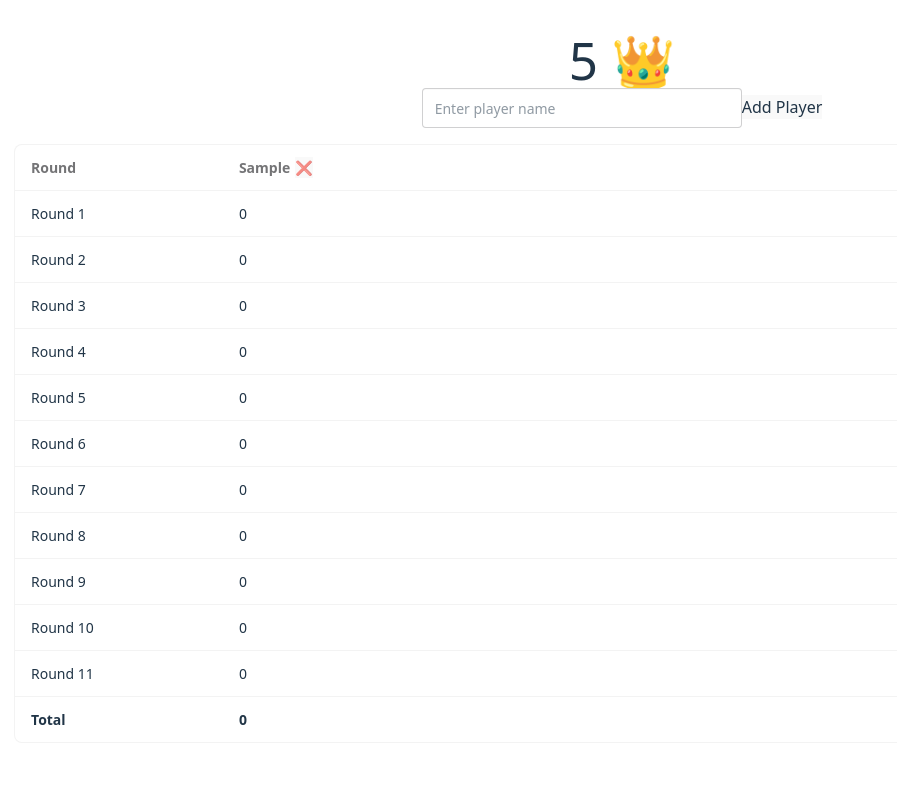
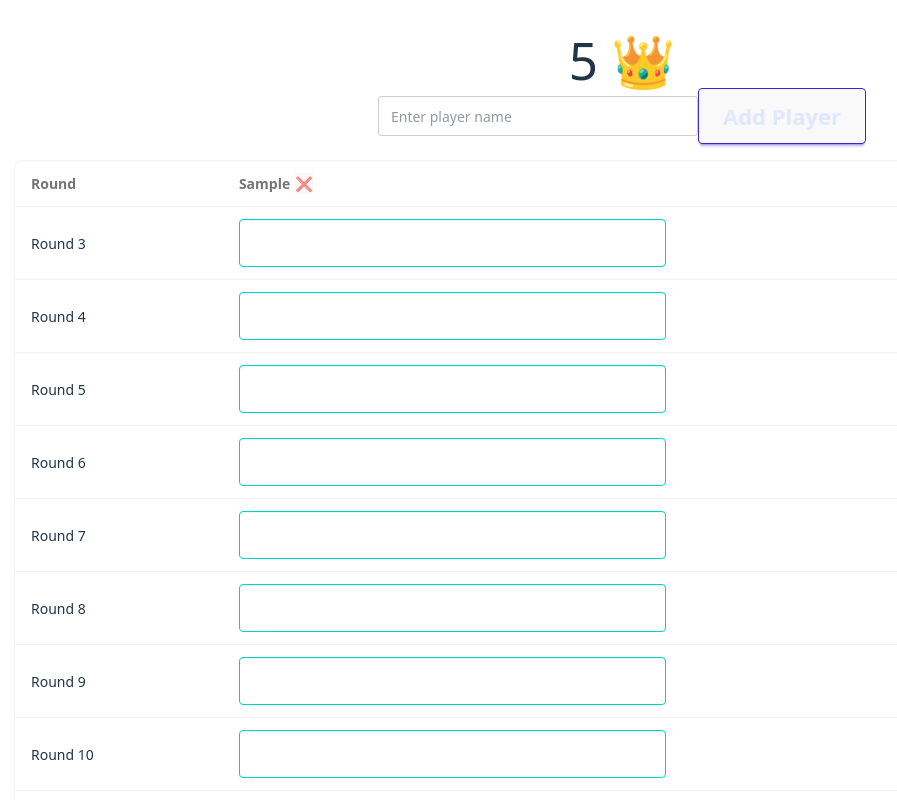
Before and after one commit to khnguy3n/five, a React (Vite) app: page / in a window 1280 px wide. Both pictures are taken after typing "Sample" into the empty fields and a click on the button "Add Player". Shown: the top 800 px of the page, without its empty margins (18-915 px from the left). Built offline with nearby package versions, Linux system fonts and the light colour scheme.

Commit message:
fix 0 issue and make elements larger

```diff
--- a/src/App.jsx
+++ b/src/App.jsx
@@ -22,12 +22,13 @@ function AddPlayerForm({ onAdd }) {
         onChange={(e) => setName(e.target.value)}
         required
       />
-      <button type="submit">Add Player</button>
+      <button type="submit" className="btn btn-xl btn-primary">Add Player</button>
     </form>
   );
 }
 
 export default function App() {
+  const roundName = [ "3", "4", "5", "6", "7", "8", "9", "10", "J", "Q", "K"];
   const [players, setPlayers] = useState([]);
   const [scores, setScores] = useState({});
 
@@ -69,13 +70,13 @@ export default function App() {
         <tbody>
           {Array.from({ length: 11 }, (_, roundIndex) => (
             <tr key={roundIndex}>
-              <td>Round {roundIndex + 1}</td>
+              <td>Round {roundName[roundIndex]}</td>
               {players.map(player => (
                 <td key={player}>
 <input
   type="number"
-  value={scores[player]?.[roundIndex] || 0}
-  onChange={(e) => updateScore(player, roundIndex, e.target.value)}
+  className="input input-accent input-lg"
+  onBlur={(e) => updateScore(player, roundIndex, e.target.value)}
   style={{
     width: `${100 / (players.length + 2)}vw`,
     maxWidth: "100%",
```
